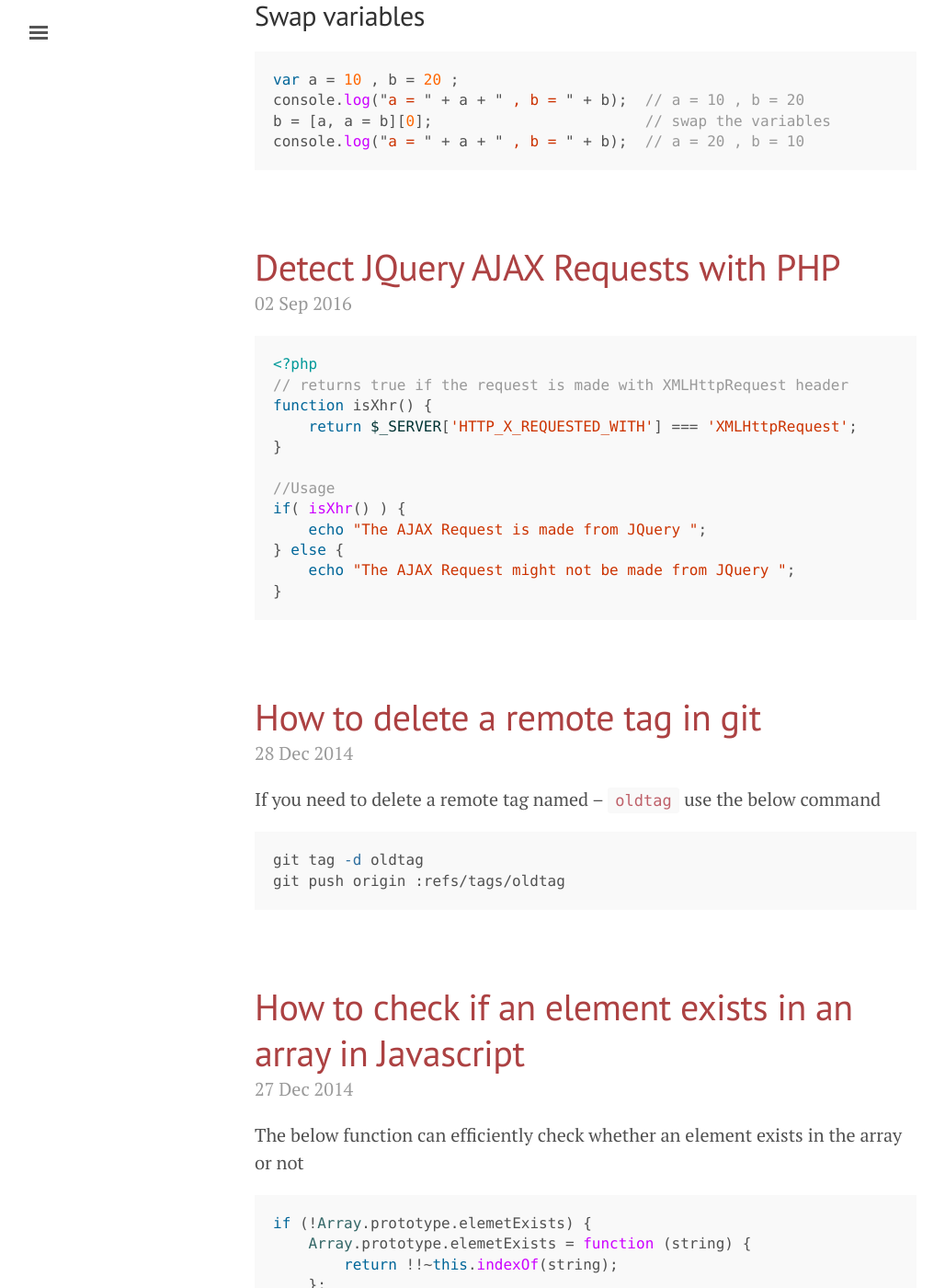
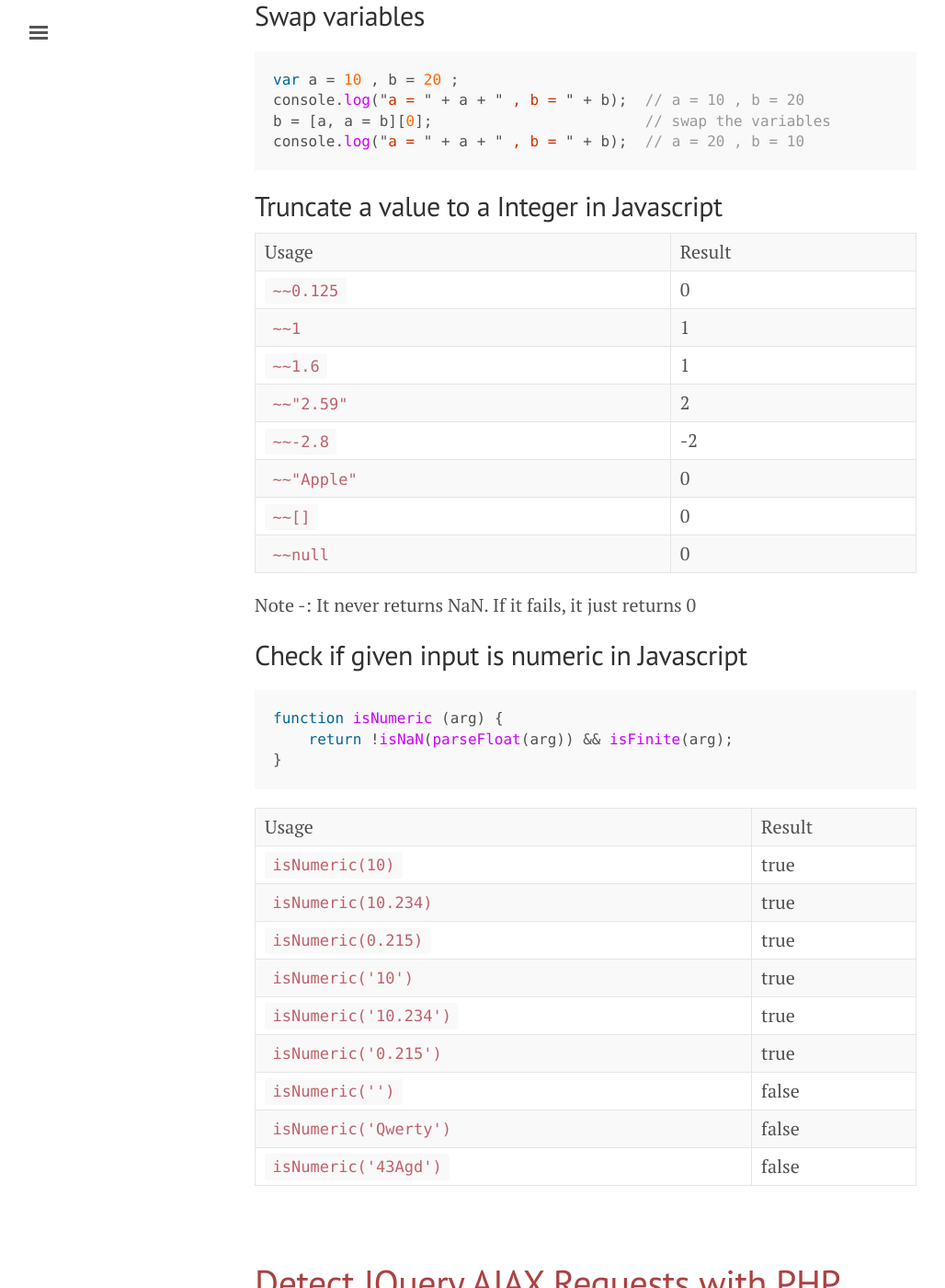
Before and after one commit to amiyasahu/amiyasahu.github.io, a Jekyll site: the page built from index.html, in a window 1280 px wide and 1400 px high, scrolled down 12212 px. Shown: the whole window at 92% size, without its empty margins (3-1031 px from the left). Built offline with Jekyll 4.4.1, drawn with Linux system fonts in a browser that asks for light colours; the list of posts is cut into pages by our own code.

Commit message:
updated posts

```diff
--- a/_posts/2016-09-03-intresting-javascript-tricks.md
+++ b/_posts/2016-09-03-intresting-javascript-tricks.md
@@ -10,3 +10,35 @@ console.log("a = " + a + " , b = " + b);  // a = 10 , b = 20
 b = [a, a = b][0];                        // swap the variables
 console.log("a = " + a + " , b = " + b);  // a = 20 , b = 10
 {% endhighlight %}
+
+## Truncate a value to a Integer in Javascript
+
+| Usage       | Result
+| `~~0.125`     | 0
+| `~~1`         | 1
+| `~~1.6`       | 1
+| `~~"2.59"`    | 2
+| `~~-2.8`      | -2
+| `~~"Apple"`   | 0
+| `~~[]`        | 0
+| `~~null`      | 0
+
+Note -: It never returns NaN. If it fails, it just returns 0
+
+## Check if given input is numeric in Javascript
+{% highlight js %}
+function isNumeric (arg) {
+    return !isNaN(parseFloat(arg)) && isFinite(arg);
+}
+{% endhighlight %}
+
+| Usage                  | Result
+| `isNumeric(10)`         | true
+| `isNumeric(10.234)`     | true
+| `isNumeric(0.215)`      | true
+| `isNumeric('10')`       | true
+| `isNumeric('10.234')`   | true
+| `isNumeric('0.215')`    | true
+| `isNumeric('')`         | false
+| `isNumeric('Qwerty')`   | false
+| `isNumeric('43Agd')`    | false
```
Also changed, not shown: _posts/2014-12-22-reset-file-input-jquery.md (added, +15 -0 lines), _posts/2016-10-16-singleton-class-per-thread-in-java-.md (line endings or trailing spaces).
